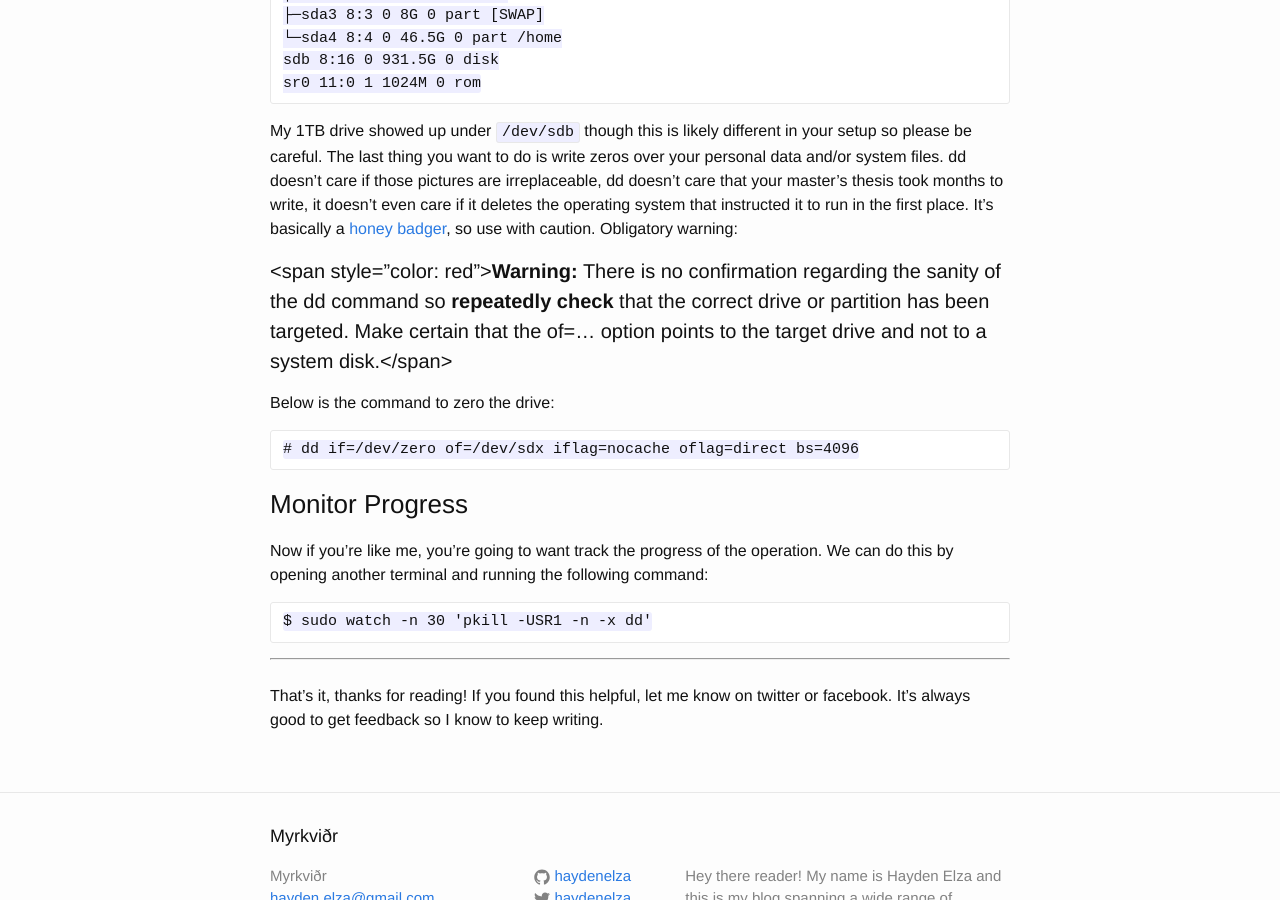
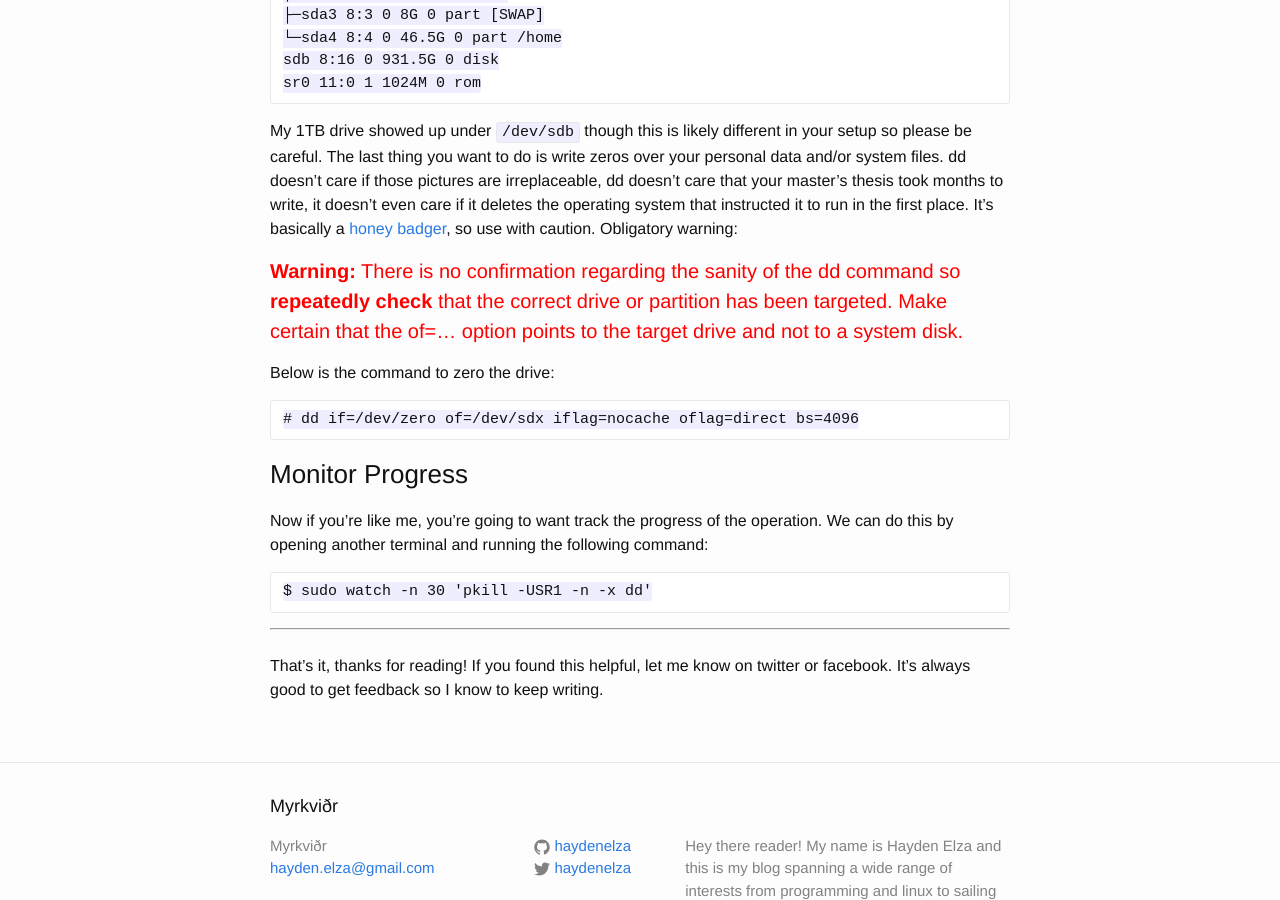
Before and after one commit to HaydenElza/blog, a Jekyll site: the page built from _posts/2015-04-19-Zero.md, in a window 1280 px wide and 900 px high, scrolled down 801 px. Built offline with Jekyll 4.4.1, drawn with Linux system fonts in a browser that asks for light colours.

Commit message:
Formatting.

````diff
--- a/_posts/2015-04-19-Zero.md
+++ b/_posts/2015-04-19-Zero.md
@@ -36,7 +36,7 @@ sr0 11:0 1 1024M 0 rom
 
 My 1TB drive showed up under ```/dev/sdb``` though this is likely different in your setup so please be careful. The last thing you want to do is write zeros over your personal data and/or system files. dd doesn’t care if those pictures are irreplaceable, dd doesn’t care that your master's thesis took months to write, it doesn’t even care if it deletes the operating system that instructed it to run in the first place. It’s basically a [honey badger](https://www.youtube.com/watch?v=4r7wHMg5Yjg), so use with caution. Obligatory warning:
 
-####<span style=”color: red”>**Warning:** There is no confirmation regarding the sanity of the dd command so **repeatedly check** that the correct drive or partition has been targeted. Make certain that the of=... option points to the target drive and not to a system disk.</span>
+####<span style="color: red">**Warning:** There is no confirmation regarding the sanity of the dd command so **repeatedly check** that the correct drive or partition has been targeted. Make certain that the of=... option points to the target drive and not to a system disk.</span>
 
 Below is the command to zero the drive:
 
````
